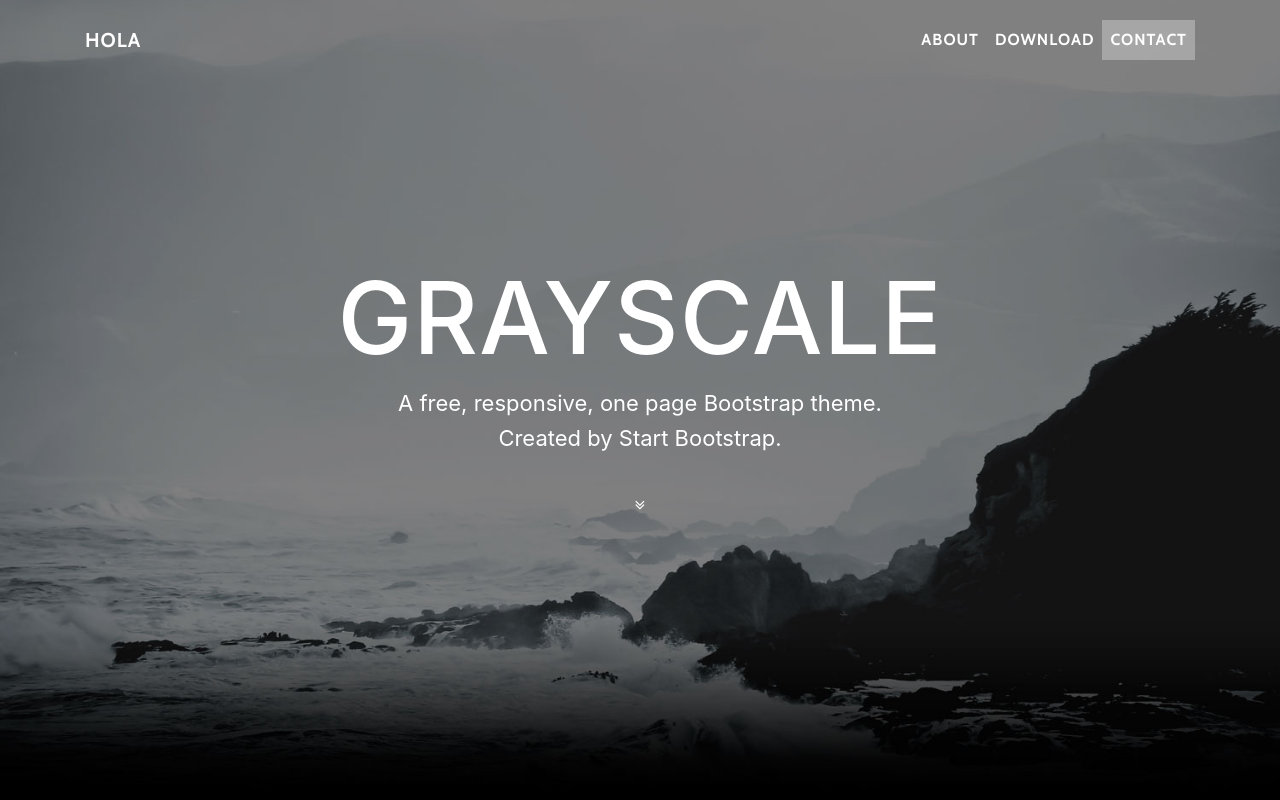
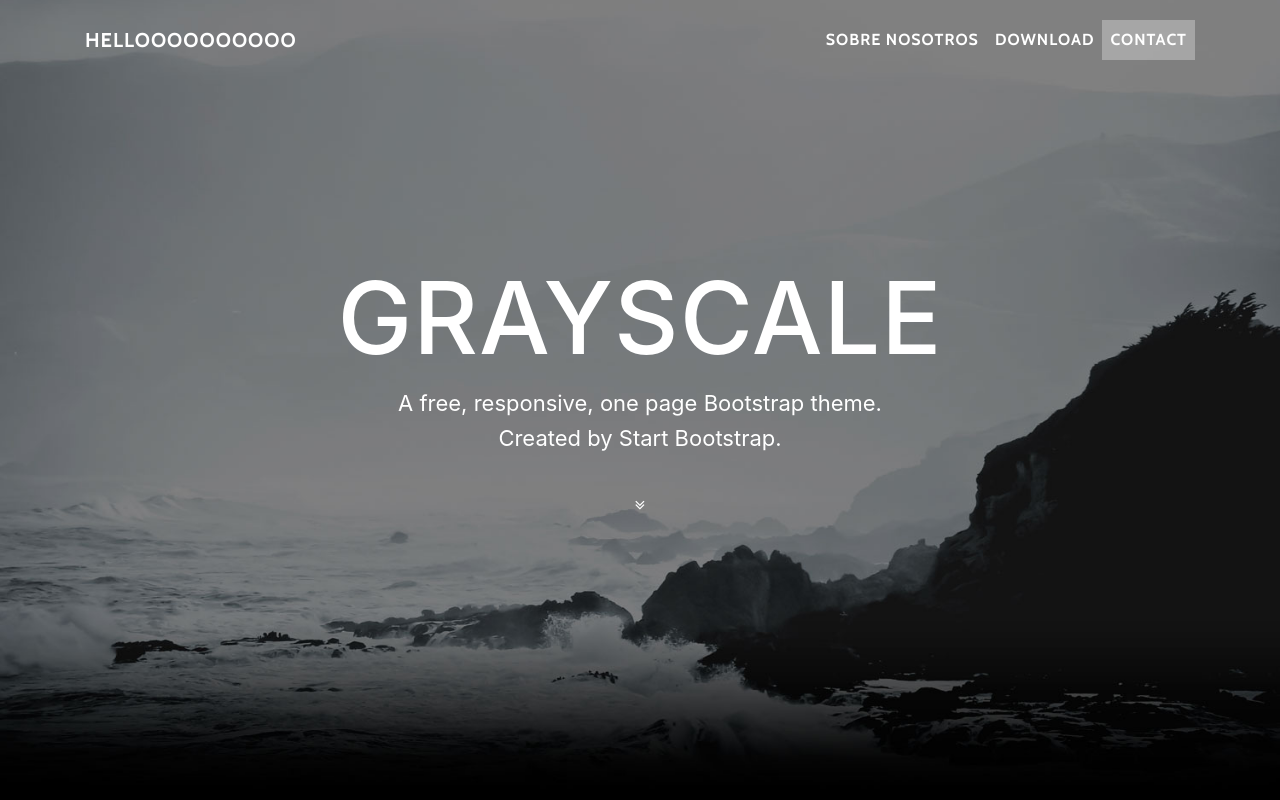
Before and after one commit to 4P4C/4P4C, a website with bundled scripts: page index.html in a window 1280 px wide. Shown: the top 800 px of the page. Built offline with nearby package versions, Linux system fonts and the light colour scheme.

Commit message:
Update index.html

```diff
--- a/index.html
+++ b/index.html
@@ -28,7 +28,7 @@
     <!-- Navigation -->
     <nav class="navbar navbar-expand-lg navbar-light fixed-top" id="mainNav">
       <div class="container">
-        <a class="navbar-brand js-scroll-trigger" href="#page-top">HOLA</a>
+        <a class="navbar-brand js-scroll-trigger" href="#page-top">helloooooooooo</a>
         <button class="navbar-toggler navbar-toggler-right" type="button" data-toggle="collapse" data-target="#navbarResponsive" aria-controls="navbarResponsive" aria-expanded="false" aria-label="Toggle navigation">
           Menu
           <i class="fa fa-bars"></i>
@@ -36,7 +36,7 @@
         <div class="collapse navbar-collapse" id="navbarResponsive">
           <ul class="navbar-nav ml-auto">
             <li class="nav-item">
-              <a class="nav-link js-scroll-trigger" href="#about">About</a>
+              <a class="nav-link js-scroll-trigger" href="#about">Sobre nosotros</a>
             </li>
             <li class="nav-item">
               <a class="nav-link js-scroll-trigger" href="#download">Download</a>
```
